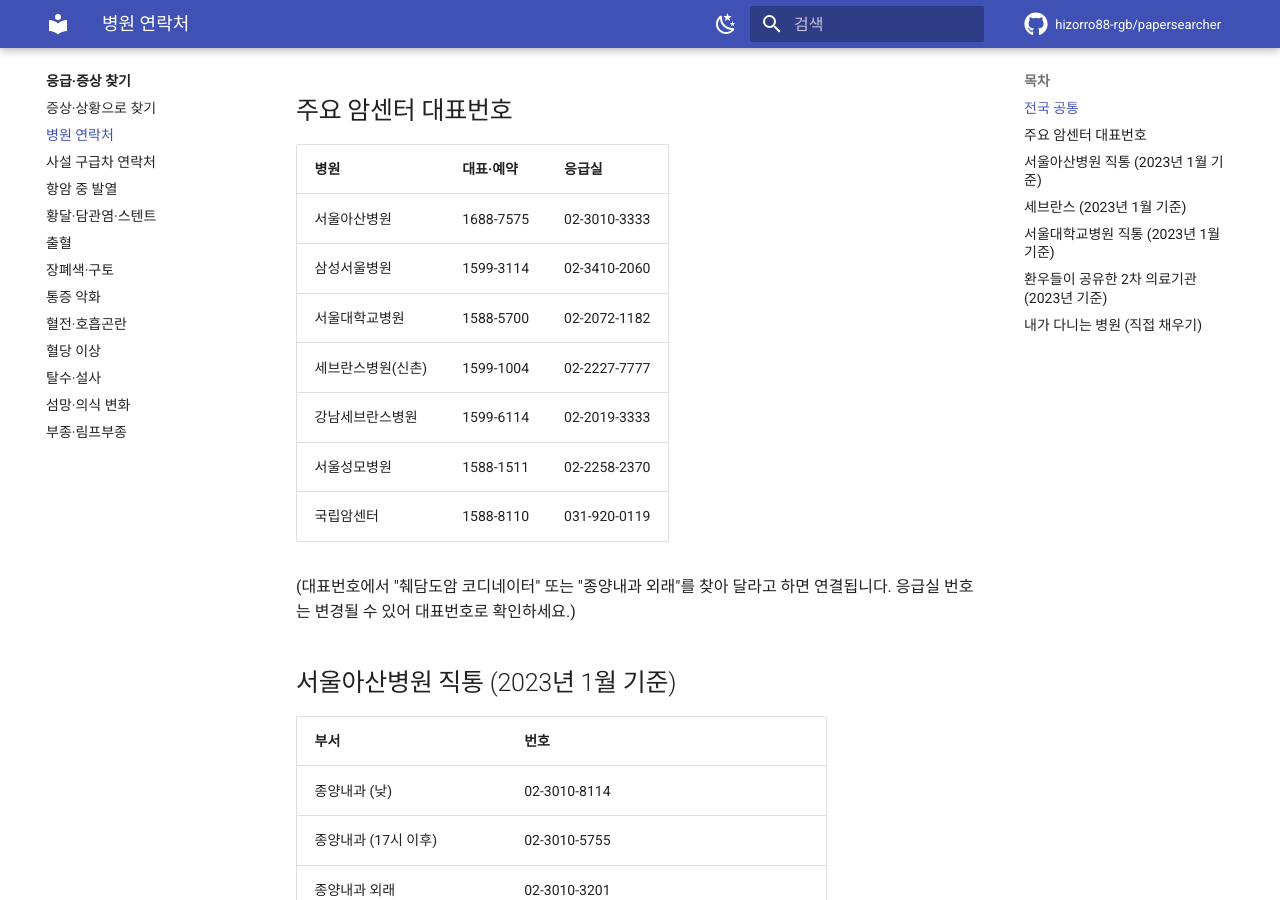
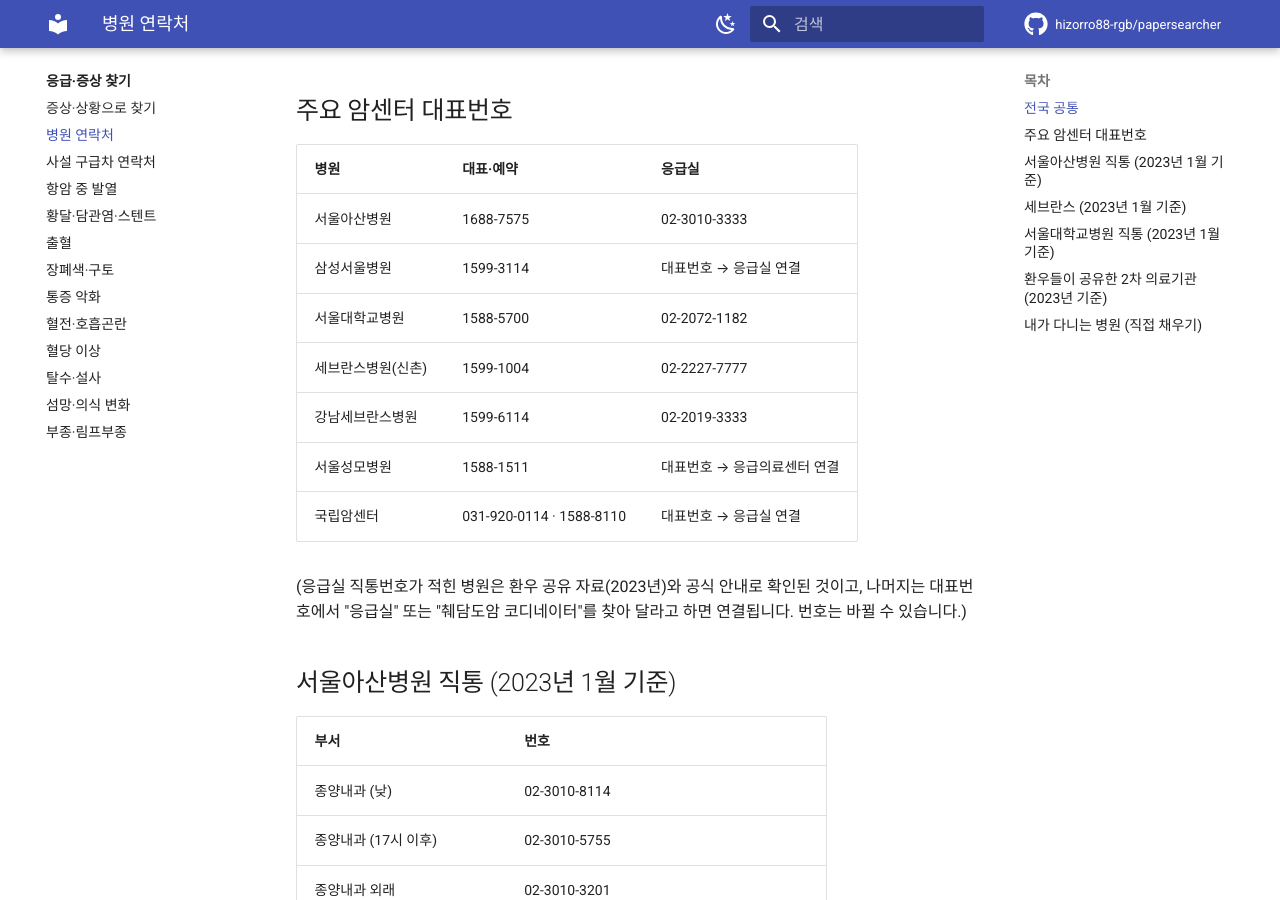
Before and after one commit to hizorro88-rgb/papersearcher, an MkDocs documentation site: the page built from docs/guides/emergency/hospital-contacts.md, in a window 1280 px wide and 900 px high, scrolled down 1003 px. Built offline with MkDocs 1.6.1 and Material for MkDocs 9.7.7, drawn with Linux system fonts in a browser that asks for light colours; comment, search, counter and statistics services are not loaded.

Commit message:
docs: 확인되지 않은 응급실 직통번호 3건을 대표번호 안내로 교체
Co-Authored-By: Claude Fable 5.1 <noreply@anthropic.com>
Claude-Session: https://claude.ai/code/session_01ErhM6XFHfShMV5RYu1MfJn

```diff
--- a/docs/guides/emergency/hospital-contacts.md
+++ b/docs/guides/emergency/hospital-contacts.md
@@ -31,14 +31,14 @@ comments: true
 | 병원 | 대표·예약 | 응급실 |
 |---|---|---|
 | 서울아산병원 | 1688-7575 | 02-3010-3333 |
-| 삼성서울병원 | 1599-3114 | 02-3410-2060 |
+| 삼성서울병원 | 1599-3114 | 대표번호 → 응급실 연결 |
 | 서울대학교병원 | 1588-5700 | 02-2072-1182 |
 | 세브란스병원(신촌) | 1599-1004 | 02-2227-7777 |
 | 강남세브란스병원 | 1599-6114 | 02-2019-3333 |
-| 서울성모병원 | 1588-1511 | 02-2258-2370 |
-| 국립암센터 | 1588-8110 | 031-920-0119 |
+| 서울성모병원 | 1588-1511 | 대표번호 → 응급의료센터 연결 |
+| 국립암센터 | 031-920-0114 · 1588-8110 | 대표번호 → 응급실 연결 |
 
-(대표번호에서 "췌담도암 코디네이터" 또는 "종양내과 외래"를 찾아 달라고 하면 연결됩니다. 응급실 번호는 변경될 수 있어 대표번호로 확인하세요.)
+(응급실 직통번호가 적힌 병원은 환우 공유 자료(2023년)와 공식 안내로 확인된 것이고, 나머지는 대표번호에서 "응급실" 또는 "췌담도암 코디네이터"를 찾아 달라고 하면 연결됩니다. 번호는 바뀔 수 있습니다.)
 
 ## 서울아산병원 직통 (2023년 1월 기준)
 
```
